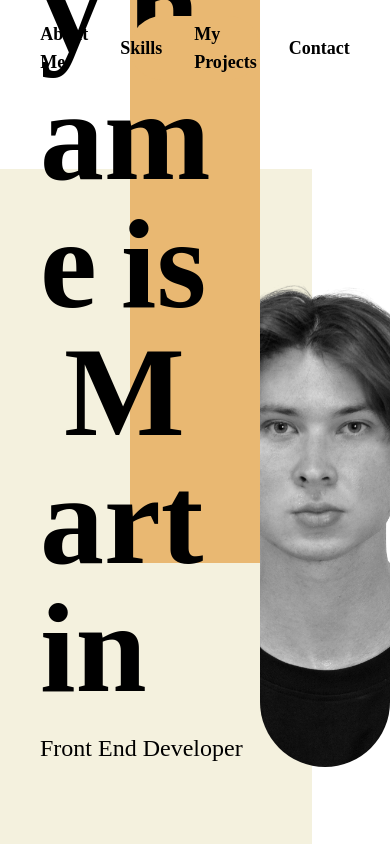
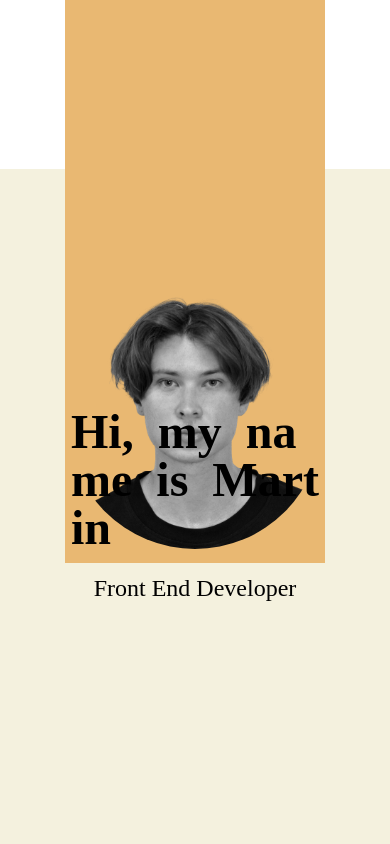
Before and after one commit to mxrshall/myportfolio, a React (Vite) app: page / in a window 390 px wide. Shown: the top 844 px of the page. Built offline with nearby package versions, Linux system fonts and the light colour scheme; a web font is replaced by a local one.

Commit message:
Zaciatok homepage pre mobil

```diff
--- a/src/Homepage.jsx
+++ b/src/Homepage.jsx
@@ -20,14 +20,14 @@ export default function Homepage() {
   return (
     <div className="w-full h-screen flex items-end justify-start relative">
       <motion.div
-        className="w-1/3 bg-[#E9B872] absolute top-0 left-1/2 -translate-x-1/2"
+        className="w-2/3 bg-[#E9B872] absolute top-0 left-1/2 -translate-x-1/2 md:w-1/3"
         initial={{ height: 0, opacity: 0 }}
         animate={{ height: "66.6667%", opacity: 1 }}
         transition={{
           height: { duration: 0.6, delay: 1.2 },
         }}
       />
-      <div className="w-4/5 h-4/5 bg-[#F4F1DE] flex flex-col items-start justify-end px-10 py-20">
+      <div className="w-full h-4/5 bg-[#F4F1DE] flex flex-col items-center justify-center px-10 py-20 md:w-4/5 md:h-4/5 md:items-start md:justify-end">
         <motion.div
           className="w-4/5 flex items-center flex-wrap"
           initial={{ opacity: 0, x: -10 }}
@@ -40,7 +40,7 @@ export default function Homepage() {
             ) : (
               <motion.span
                 key={index}
-                className="text-9xl font-bold z-20 relative cursor-pointer inline-block"
+                className="text-5xl font-bold z-20 relative cursor-pointer inline-block md:text-9xl"
                 whileHover={{ scale: 1.1 }}
                 transition={{ type: "spring", stiffness: 300 }}
               >
@@ -58,9 +58,9 @@ export default function Homepage() {
           Front End Developer
         </motion.p>
       </div>
-      <div className="w-1/3 h-5/6 absolute bottom-0 right-0 flex items-center justify-left">
+      <div className="w-full h-full absolute bottom-0 right-0 flex items-center justify-center md:w-1/3 md:h-5/6 md:justify-left">
         <motion.div
-          className="w-[65vh] h-[65vh] rounded-full bg-cover bg-center"
+          className="w-[30vh] h-[30vh] rounded-full bg-cover bg-center md:w-[65vh] md:h-[65vh]"
           style={{ backgroundImage: `url(${person})` }}
           initial={{ opacity: 0 }}
           whileInView={{ opacity: 1 }}
--- a/src/Navigation.jsx
+++ b/src/Navigation.jsx
@@ -34,7 +34,7 @@ export default function Navigation() {
 
   return (
     <motion.nav
-      className={`w-full fixed top-0 transition-transform duration-300 z-40 ${
+      className={`w-full fixed top-0 transition-transform duration-300 z-40 hidden md:flex ${
         showNav ? "translate-y-0" : "-translate-y-full"
       }`}
       initial={{ opacity: 0 }}
```
